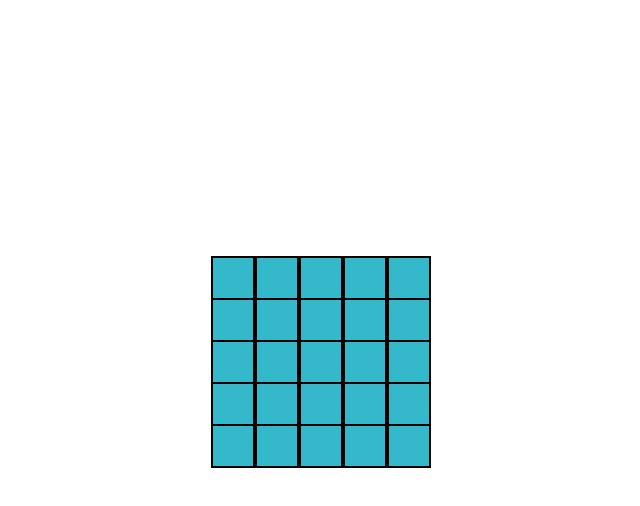
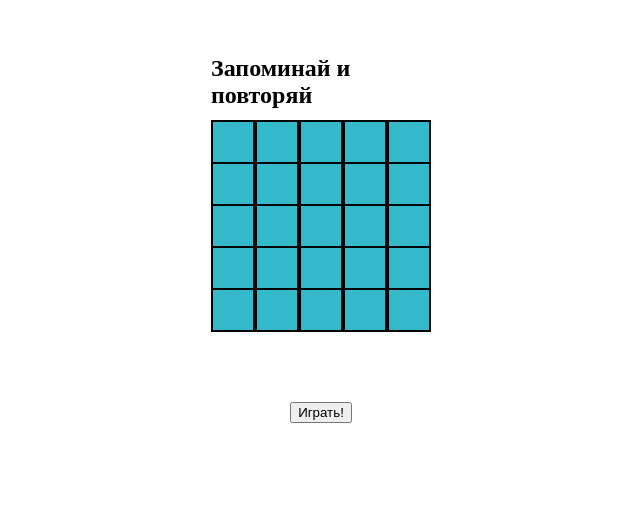
Before and after one commit to Yauheni5/jsPractic, a plain HTML site: page index.html in a window 1280 px wide. Shown: the whole page, without its empty margins (319-959 px from the left). Drawn offline with Linux system fonts and the light colour scheme.

Commit message:
feat: add h2, answer, and button new game

```diff
--- a/css/style.css
+++ b/css/style.css
@@ -1,20 +1,44 @@
 .page {
-  width: 100%;
+  max-width: 1200px;
   height: 100vh;
   margin: 0 auto;
+  padding: 50px;
 }
 
 .field_for_game {
+  position: relative;
   display: flex;
   flex-direction: row;
-  margin: 20% auto;
+  margin: 70px auto;
   width: min-content;
   background-color: rgb(52, 185, 202);
+}
+
+.button_startGame {
+  display: block;
+  margin: auto;
+}
+
+.title-board {
+  position: absolute;
+  top: -40%;
+  right: 0%;
+  width: 100%;
+}
+
+.text-answer {
+  background-color: transparent;
+  font-size: 2rem;
+  position: absolute;
+  top: 0;
+  left: 100%;
+  width: 100%;
 }
 
 .cells {
   align-content: space-between;
   border: solid 1px black;
+  cursor: pointer;
 }
 
 .cells div {
--- a/index.html
+++ b/index.html
@@ -14,6 +14,7 @@
   <div class="field_for_game" id="cellsForGame">
     <!-- тут рисует JS -->
   </div>
+  <button type="text" class="button_startGame">Играть!</button>
   <script src="./scripts/app.js"></script>
 </body>
 
--- a/scripts/app.js
+++ b/scripts/app.js
@@ -1,4 +1,5 @@
-let playBoard = document.getElementById('cellsForGame');
+let playBoard = document.getElementById("cellsForGame");
+let buttonNewGame = document.querySelector('.button_startGame');
 let resultQuestion = [];
 let resultUserAnswer = [];
 let numberRandomX, numberRandomY, randomCoordinateAndId;
@@ -8,18 +9,24 @@ const max = 69; //ASCII   E=69   буквы-названия ячеек
 const x = 5; //X - количество строк в таблице игры
 const y = 5; //Y - количество столбцов в таблице игры
 
-
 //функция для создания поля для игры, где X - количество строк, Y-количество столбцов
+let titleBoard = document.createElement("h2");
+titleBoard.textContent = "Запоминай и повторяй";
+titleBoard.classList = "title-board";
 
 function createFieldForGames(x, y) {
+  playBoard.textContent = "";
+  playBoard.append(titleBoard);
   for (let i = 0; i < y; i++) {
     let k = 0;
-    let stringForBoard = playBoard.appendChild(document.createElement('div'));
+    let stringForBoard = playBoard.appendChild(document.createElement("div"));
     columnBoard = String.fromCharCode(65 + i);
     stringForBoard.className = `column-${columnBoard} cells`;
     for (let j = 0; j < x; j++) {
-      let stringTwoForBoard = stringForBoard.appendChild(document.createElement('div'));
-      stringBoard = String.fromCharCode(65 + k);
+      let stringTwoForBoard = stringForBoard.appendChild(
+        document.createElement("div")
+      );
+      let stringBoard = String.fromCharCode(65 + k);
       stringTwoForBoard.className = `${stringBoard}-${columnBoard} cells`;
       stringTwoForBoard.id = `${stringBoard}-${columnBoard}`;
       k++;
@@ -31,15 +38,23 @@ function createFieldForGames(x, y) {
 
 createFieldForGames(x, y);
 
+buttonNewGame.addEventListener("click", () => {
+  createFieldForGames(x, y);
+  addClassRandomElement(resultQuestion);
+});
+
 //функция для рандомного задания(нужно запомнить ячейки выделенные красным цветом).
 
 function getRandomInt(min, max) {
-  for (resultQuestion; resultQuestion.length < memoryNumber;) {
+  resultQuestion=[];
+  for (resultQuestion; resultQuestion.length < memoryNumber; ) {
     numberRandomX = Math.floor(Math.random() * (max - min + 1)) + min;
     numberRandomY = Math.floor(Math.random() * (max - min + 1)) + min;
-    randomCoordinateAndId = `${String.fromCharCode(numberRandomX)}-${String.fromCharCode(numberRandomY)}`;
+    randomCoordinateAndId = `${String.fromCharCode(
+      numberRandomX
+    )}-${String.fromCharCode(numberRandomY)}`;
     if (resultQuestion.includes(randomCoordinateAndId)) {
-      return
+      return;
     } else {
       resultQuestion.push(randomCoordinateAndId);
     }
@@ -48,14 +63,18 @@ function getRandomInt(min, max) {
 
 //добавляет и удаляет Class ячейкам (согласно рандома)
 function addClassRandomElement(resultQuestion) {
-  for (let indForClass = 0; indForClass < resultQuestion.length; indForClass++) {
-    let numberID = resultQuestion[indForClass]
-    let docForNewClass = document.getElementById(numberID)
+  for (
+    let indexForClass = 0;
+    indexForClass < resultQuestion.length;
+    indexForClass++
+  ) {
+    let numberID = resultQuestion[indexForClass];
+    let docForNewClass = document.getElementById(numberID);
     setTimeout(() => {
-      docForNewClass.classList.add('active_cells');
+      docForNewClass.classList.add("active_cells");
     }, 2000);
     setTimeout(() => {
-      docForNewClass.classList.remove('active_cells');
+      docForNewClass.classList.remove("active_cells");
     }, 3000);
   }
 }
@@ -65,37 +84,42 @@ addClassRandomElement(resultQuestion);
 //функция для обработки Клика по ячейкам от юзера и сравнение с заданием.
 //(МОЖНО ВЫБРАТЬ ручной режим(для этого закомментить getRandomInt))
 function functionForClickMemory(stringTwoForBoard) {
+  resultUserAnswer = [];
   stringTwoForBoard.onclick = function () {
     //ручной режим выбора ячеек для загадки
     if (resultQuestion.length < memoryNumber) {
-      resultQuestion.push(this.id)
-      this.classList.add('active_cells')
+      resultQuestion.push(this.id);
+      this.classList.add("active_cells");
       setTimeout(() => {
-        this.classList.remove('active_cells');
+        this.classList.remove("active_cells");
       }, 3000);
     } else if (resultUserAnswer.length < memoryNumber) {
-      resultUserAnswer.push(this.id)
-      this.classList.add('active_cells_user')
-      console.log(resultQuestion)
-      console.log(resultUserAnswer)
+      resultUserAnswer.push(this.id);
+      this.classList.add("active_cells_user");
+      console.log(resultQuestion);
+      console.log(resultUserAnswer);
     }
 
     function equalArrays(resultQuestion, resultUserAnswer) {
-      resultQuestion = resultQuestion.sort()
-      resultUserAnswer = resultUserAnswer.sort()
+      resultQuestion = resultQuestion.sort();
+      resultUserAnswer = resultUserAnswer.sort();
       if (resultQuestion.length === resultUserAnswer.length) {
         //проверка ответа пользователя на соответствие с загаданными ячейками
+        let answerResult = document.createElement("p");
+        answerResult.classList = 'text-answer';
         for (let i = 0; i < resultQuestion.length; i++) {
           if (resultQuestion[i] !== resultUserAnswer[i]) {
-            return alert('Получится в следующий раз')
+            answerResult.textContent = "Получится в следующий раз";
+            return playBoard.append(answerResult);
           } else {
             if (i === resultQuestion.length - 1) {
-              alert('Молодец')
+              answerResult.textContent = "Молодец!";
+              return playBoard.append(answerResult);
             }
           }
         }
       }
     }
-    equalArrays(resultQuestion, resultUserAnswer)
-  }
+    equalArrays(resultQuestion, resultUserAnswer);
+  };
 }
```
